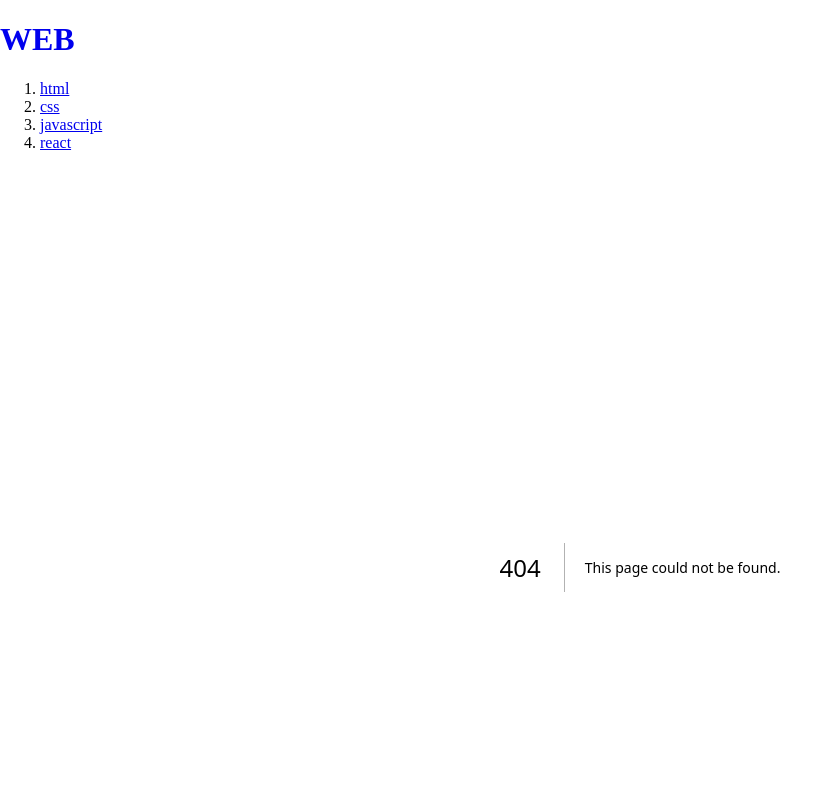
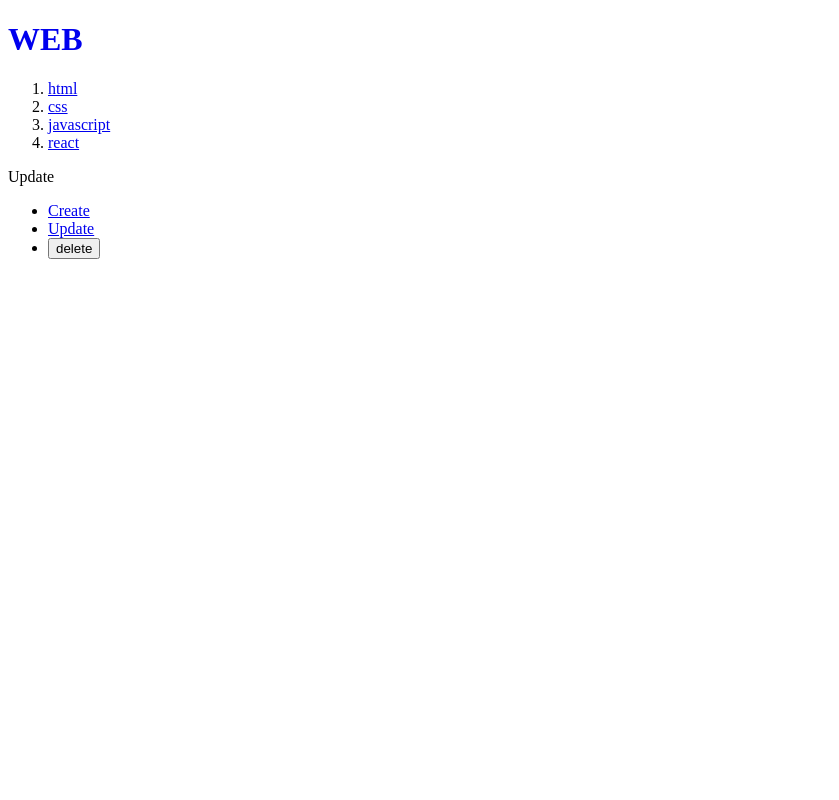
Before and after one commit to weed7968/nextjs, a Next.js app: page /update/1 in a window 1280 px wide. Before the commit this address had no page. Shown: the top 800 px of the page, without its empty margins (0-839 px from the left). Built offline with nearby package versions, Linux system fonts and the light colour scheme; data requests are answered from the project's data file.

Commit message:
update page

```diff
--- /dev/null
+++ b/src/app/update/[id]/page.js
@@ -0,0 +1,3 @@
+export default function Update() {
+  return <>Update</>;
+}
```
